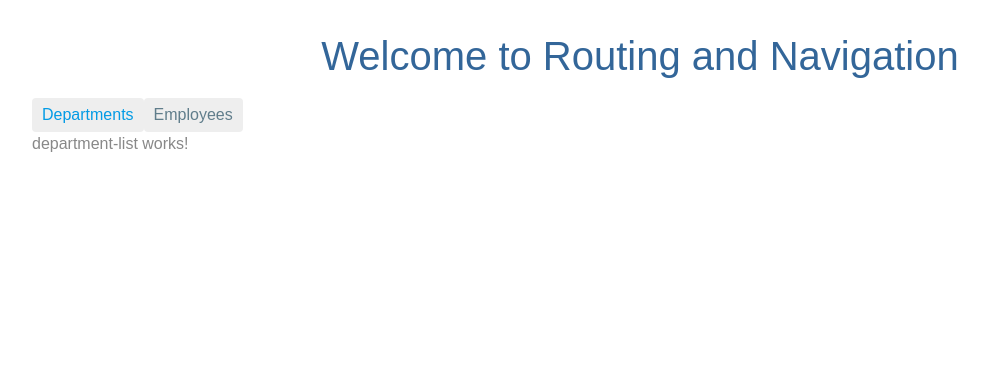
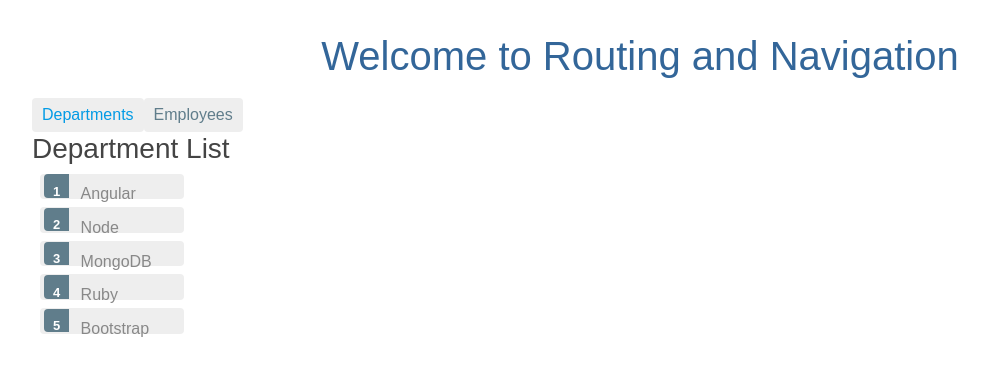
Before and after one commit to metabrez/AngularRoutingDemo, an Angular app: page /departments in a window 1280 px wide. Shown: the top 376 px of the page, without its empty margins (0-988 px from the left). Built offline with nearby package versions, Linux system fonts and the light colour scheme.

Commit message:
route parameter with snapshot

```diff
--- a/src/app/app-routing.module.ts
+++ b/src/app/app-routing.module.ts
@@ -3,11 +3,13 @@
 import { DepartmentListComponent } from './department-list/department-list.component';
 import { EmployeeListComponent } from './employee-list/employee-list.component';
 import { PageNotFoundComponent } from './page-not-found/page-not-found.component';
+import { DepartmentDetailsComponent } from './department-details/department-details.component';
 
 const routes: Routes = [
   {path:'',redirectTo:'/departments',pathMatch:'full'},
 
   {path:'departments',component:DepartmentListComponent},
+  {path:'departments/:id',component:DepartmentDetailsComponent},
   {path:'employees',component:EmployeeListComponent},
   {path:"**",component:PageNotFoundComponent}
 ];
@@ -18,4 +20,4 @@
 })
 export class AppRoutingModule { }
 export const routingComponents=[DepartmentListComponent,EmployeeListComponent,
-PageNotFoundComponent]
+PageNotFoundComponent,DepartmentDetailsComponent]
--- a/src/app/app.module.ts
+++ b/src/app/app.module.ts
@@ -6,12 +6,14 @@
 import { DepartmentListComponent } from './department-list/department-list.component';
 import { EmployeeListComponent } from './employee-list/employee-list.component';
 import { PageNotFoundComponent } from './page-not-found/page-not-found.component';
+import { DepartmentDetailsComponent } from './department-details/department-details.component';
 
 @NgModule({
   declarations: [
     AppComponent,
     routingComponents,
-    PageNotFoundComponent
+    PageNotFoundComponent,
+    DepartmentDetailsComponent
 
   ],
   imports: [
--- /dev/null
+++ b/src/app/department-details/department-details.component.ts
@@ -0,0 +1,22 @@
+import { Component, OnInit } from '@angular/core';
+import { ActivatedRoute } from '@angular/router';
+
+@Component({
+  selector: 'app-department-details',
+  template: `
+    <h4>
+     The selected ID is = {{departmentId}}
+    </h4>
+  `,
+  styles: []
+})
+export class DepartmentDetailsComponent implements OnInit {
+public departmentId;
+  constructor(private route:ActivatedRoute) { }
+
+  ngOnInit() {
+    let id=parseInt(this.route.snapshot.paramMap.get('id'));
+    this.departmentId=id;
+  }
+
+}
--- a/src/app/department-list/department-list.component.ts
+++ b/src/app/department-list/department-list.component.ts
@@ -1,19 +1,31 @@
 import { Component, OnInit } from '@angular/core';
+import { Router } from '@angular/router';
 
 @Component({
   selector: 'app-department-list',
   template: `
-    <p>
-      department-list works!
-    </p>
+    <h3>Department List</h3>
+    <ul class="items">
+    <li (click)="onSelect(department)" *ngFor="let department of departments">
+    <span class="badge">{{department.id}}</span>{{department.name}}
   `,
   styles: []
 })
 export class DepartmentListComponent implements OnInit {
+ public selectedId;
+  departments = [
+    {"id": 1, "name": "Angular"},
+    {"id": 2, "name": "Node"},
+    {"id": 3, "name": "MongoDB"},
+    {"id": 4, "name": "Ruby"},
+    {"id": 5, "name": "Bootstrap"}
+  ]
 
-  constructor() { }
+  constructor(private router:Router) { }
 
   ngOnInit() {
   }
-
+onSelect(department){
+  this.router.navigate(['/departments',department.id]);
 }
+}
```
Also changed, not shown: 1 other file (tests, documents, lock files or other folders).
